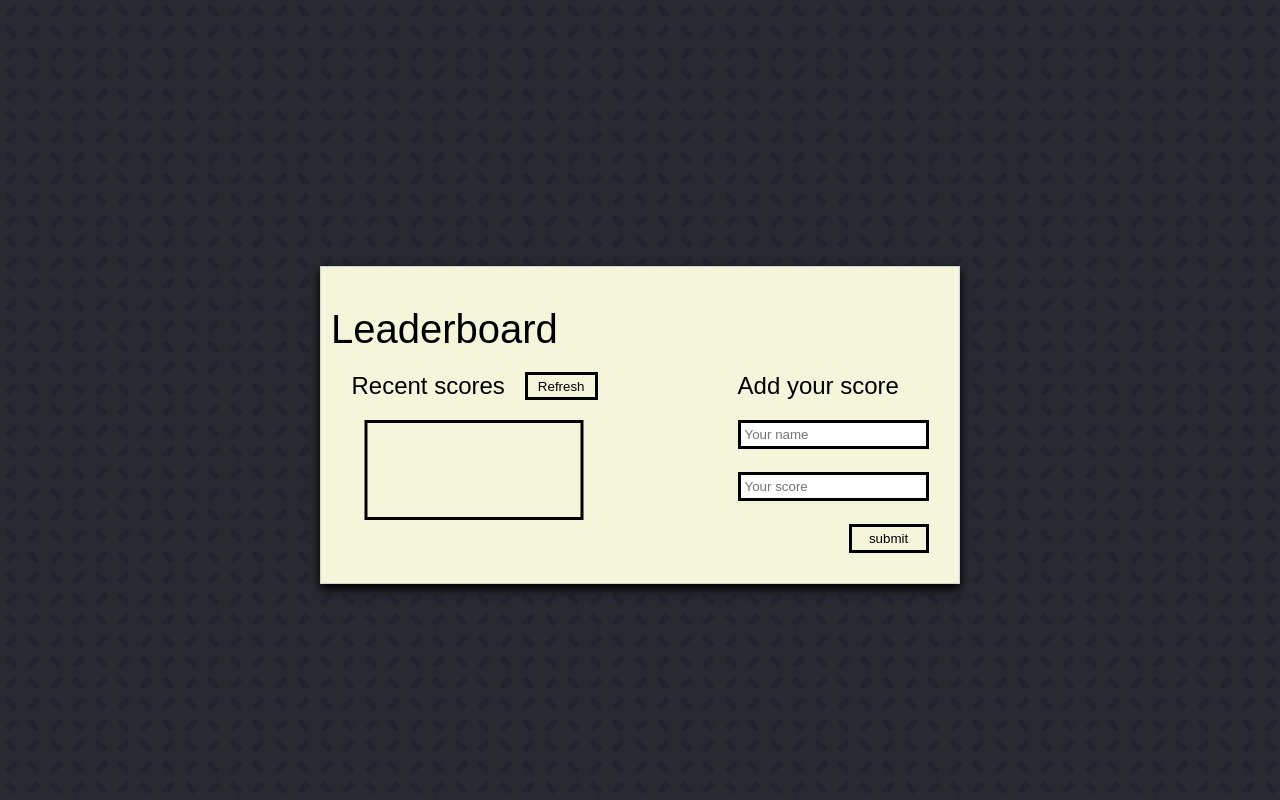
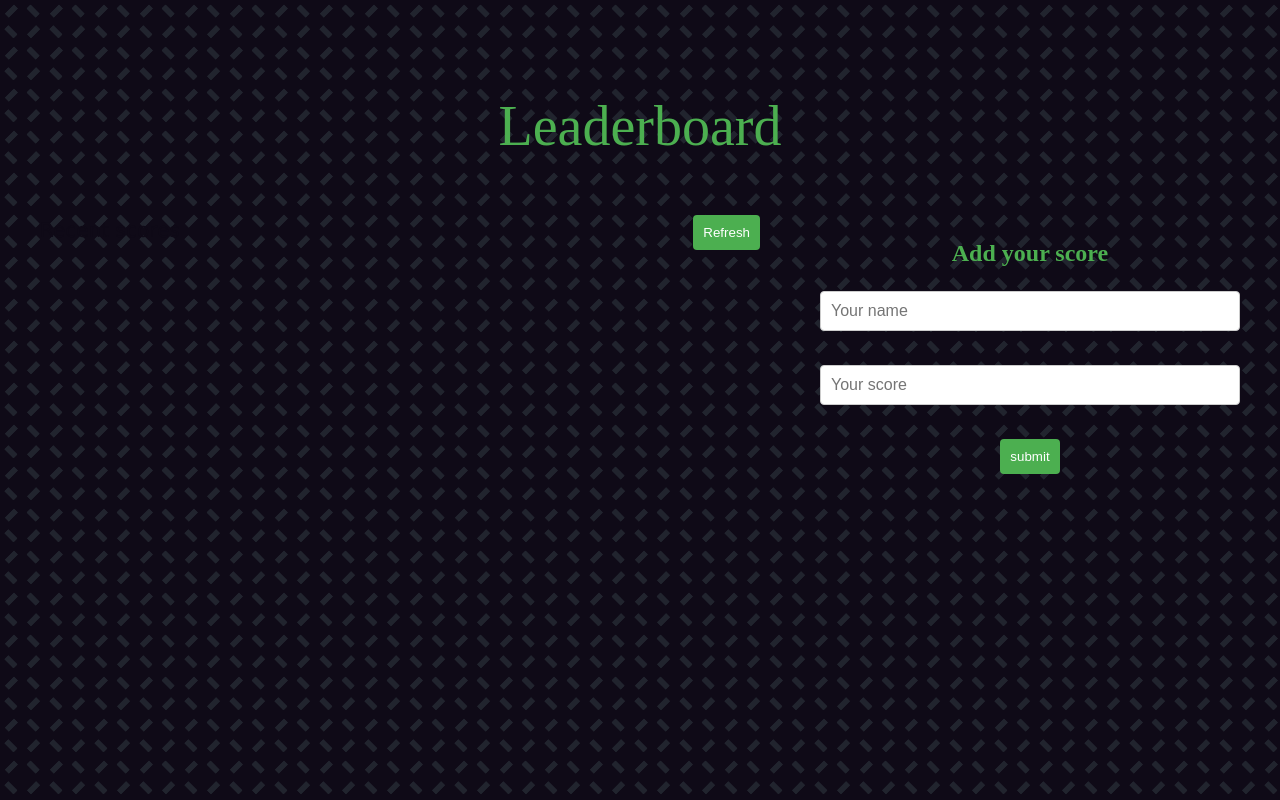
Before and after one commit to atok624/Leaderboard, a website built with webpack: page src/index.html in a window 1280 px wide. Built offline with nearby package versions, Linux system fonts and the light colour scheme; no server answers.

Commit message:
Add styling to the project

```diff
--- a/src/index.html
+++ b/src/index.html
@@ -18,38 +18,31 @@
   </head>
 
   <body>
-    <main>
     <section class="scores-section">
       <h1>Leaderboard</h1>
       <div class="scores-wrapper">
-          <article class="scores-display">
-            <div>
+        <div class="scores-display">
           <div class="scores-display-title">
             <h2 class="scores-recent">Recent scores</h2>
-                <button class="refresh">Refresh</button></div>
+            <button class="refresh">Refresh</button>
           </div>
           <div class="scores-display-content">
             <table>
               <tbody class="table-body"></tbody>
             </table>
           </div>
-          </article>
-          <article class="scores-add">
-            <h2 class="scores-add">Add your score</h2>
+        </div>
+        <div class="scores-add">
+          <h2 class="score-add">Add your score</h2>
           <form action="">
             <label for="form-name" hidden></label>
             <input type="text" id="form-name" placeholder="Your name" /><br />
             <label for="form-score" hidden> </label>
-              <input
-                type="text"
-                id="form-score"
-                placeholder="Your score"
-              /><br />
+            <input type="text" id="form-score" placeholder="Your score" /><br />
             <button class="form-submit">submit</button>
           </form>
-          </article>
+        </div>
       </div>
     </section>
-    </main>
   </body>
 </html>
--- a/src/style.css
+++ b/src/style.css
@@ -1,107 +1,204 @@
-@import url('https://fonts.googleapis.com/css2?family=Lato:ital,wght@0,100;0,300;0,400;0,700;0,900;1,400;1,700;1,900&family=Poppins:ital,wght@0,100;0,200;0,300;0,400;0,500;0,600;0,700;0,800;0,900;1,100;1,200;1,300;1,400;1,500;1,600;1,700;1,800;1,900&display=swap');
+/* Basic styles for HTML elements */
 
-* {
-  margin: 0;
-  padding: 0;
+html {
+  height: 100vh;
+  font-size: 62.5%;
   box-sizing: border-box;
-  font-family: 'Righteous', sans-serif;
-  font-weight: 400;
 }
 
-main {
+*,
+*::before,
+*::after {
+  box-sizing: inherit;
+}
+
+body {
   background-image: url("./Images/diamond.png");
   background-repeat: repeat;
-  display: flex;
   flex-direction: column;
   justify-content: center;
   align-items: center;
-  background-color: #272a31;
-  height: 100vh;
+  background-color: #0f0a17;
+  font-size: 1.6rem;
+  line-height: 1.5;
+  color: #4caf50;
+}
+
+h1,
+h2 {
+  font-weight: normal;
 }
 
 h1 {
-  align-self: self-start;
-  padding: 20px 0;
-  font-size: 250%;
+  font-size: 350%;
 }
 
-section {
-  margin-top: 50px;
-  width: 50%;
-  display: flex;
-  background-color: beige;
-  flex-direction: column;
-  justify-content: center;
-  align-items: center;
-  border: #d3d3d3 1px solid;
-  padding: 20px 10px 50px 10px;
-  box-shadow: 0 5px 10px 0 rgba(0, 0, 0, 1);
+table {
+  border-collapse: collapse;
+  width: 100%;
+}
+
+td,
+th {
+  padding: 1rem;
+  text-align: left;
+  vertical-align: top;
+  border-bottom: 1px solid #ccc;
+}
+
+/* Styles for specific classes and IDs */
+
+.scores-section {
+  padding: 3rem;
+  text-align: center;
 }
 
 .scores-wrapper {
   display: flex;
-  gap: 140px;
+  flex-wrap: wrap;
+  justify-content: space-between;
+  max-width: 120rem;
+  margin: 0 auto;
+}
+
+.scores-display {
+  width: 60%;
+  color: #0f0a17;
+  font-size: large;
+  font-weight: 700;
+  font-family: Verdana, Geneva, Tahoma, sans-serif;
 }
 
 .scores-display-title {
   display: flex;
-  gap: 20px;
+  justify-content: space-between;
+  margin-bottom: 2rem;
+}
+
+.scores-display-content {
+  overflow-y: scroll;
+  max-height: 400px;
 }
 
 .refresh {
-  background-color: transparent;
-  padding: 0 10px;
-  border: 3.5px solid black;
+  background-color: #4caf50;
+  border: none;
+  color: white;
+  padding: 1rem;
+  border-radius: 4px;
+  cursor: pointer;
 }
 
-.scores-display-content {
-  position: relative;
-  left: 50%;
-  overflow-y: scroll;
-  transform: translateX(-50%);
-  top: 20px;
-  width: 89%;
-  border: 3.5px solid black;
-  min-height: 100px;
-  max-height: 200px;
+.score-add {
+  font-weight: bolder;
 }
 
-.scores-display-list li {
-  padding: 5px 0 5px 8px;
-  list-style: none;
-}
-
-table > tbody > tr:nth-of-type(even) {
-  background-color: rgb(235, 235, 235);
-}
-
-form {
-  position: relative;
-  top: 20px;
-  display: flex;
-  flex-direction: column;
+.scores-add {
+  width: 35%;
 }
 
 #form-name,
 #form-score {
-  border: 3.5px solid black;
-  padding: 4px;
-  margin-bottom: 5px;
-}
-
-table {
-  padding: 10px;
-}
-
-#form-name:focus,
-#form-score:focus {
-  outline: none;
+  display: block;
+  width: 100%;
+  margin-bottom: 1rem;
+  padding: 1rem;
+  font-size: 1.6rem;
+  border-radius: 4px;
+  border: 1px solid #ccc;
 }
 
 .form-submit {
-  align-self: flex-end;
-  width: 80px;
-  background-color: transparent;
-  border: 3.5px solid black;
-  padding: 4px 0;
+  background-color: #4caf50;
+  border: none;
+  color: white;
+  padding: 1rem;
+  border-radius: 4px;
+  cursor: pointer;
 }
+
+.table-body tr:nth-child(even) {
+  background-color: #4caf50;
+}
+
+.table-body tr:nth-child(odd) {
+  background-color: #d3d3d3;
+}
+
+.table-body tr:nth-child(even):hover {
+  background-color: #d3d3d3;
+  color: #0f0a17;
+}
+
+.table-body tr:nth-child(odd):hover {
+  background-color: #4caf50;
+  color: #0f0a17;
+}
+
+.scores-recent {
+  margin: 0;
+  font-size: 2rem;
+}
+
+/* Define animation keyframes */
+@keyframes slide-in {
+  from {
+    transform: translateX(-100%);
+    opacity: 0;
+  }
+
+  to {
+    transform: translateX(0);
+    opacity: 1;
+  }
+}
+
+/* Apply animation to h1 */
+/* stylelint-disable-next-line no-duplicate-selectors */
+h1 {
+  animation: slide-in 0.5s ease-out forwards;
+}
+
+/* Add transition to button and input elements */
+button,
+input {
+  transition: all 0.2s ease-in-out;
+}
+
+/* Add hover styles to button element */
+button:hover {
+  background-color: #555;
+  color: #fff;
+  cursor: pointer;
+}
+
+/* Add focus styles to input elements */
+input:focus {
+  outline: none;
+  border: 2px solid #555;
+}
+
+@media screen and (max-width: 768px) {
+  .scores-section {
+    padding: 2rem;
+  }
+
+  .scores-wrapper {
+    flex-direction: column;
+    max-width: 100%;
+  }
+
+  .scores-display {
+    width: 100%;
+    margin-bottom: 2rem;
+  }
+
+  .scores-add {
+    width: 100%;
+  }
+
+  #form-name,
+  #form-score {
+    margin-bottom: 2rem;
+  }
+}
```
Lines whose indentation alone changed are shown as unchanged.
